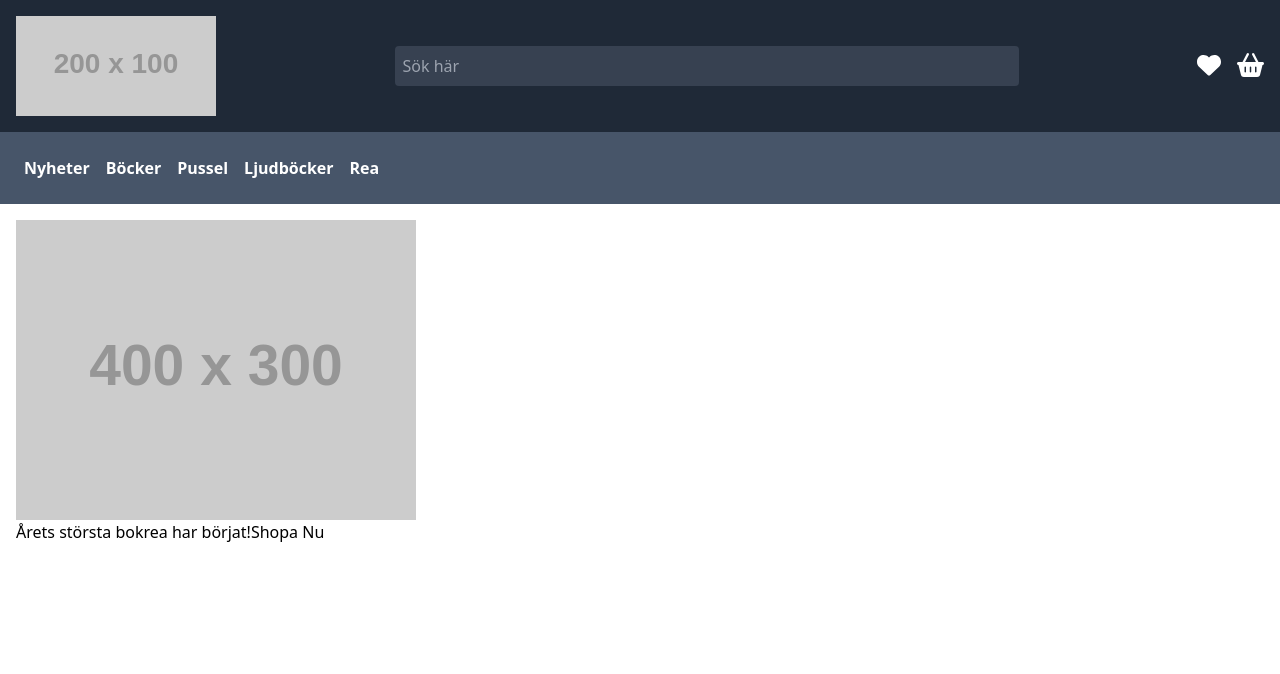
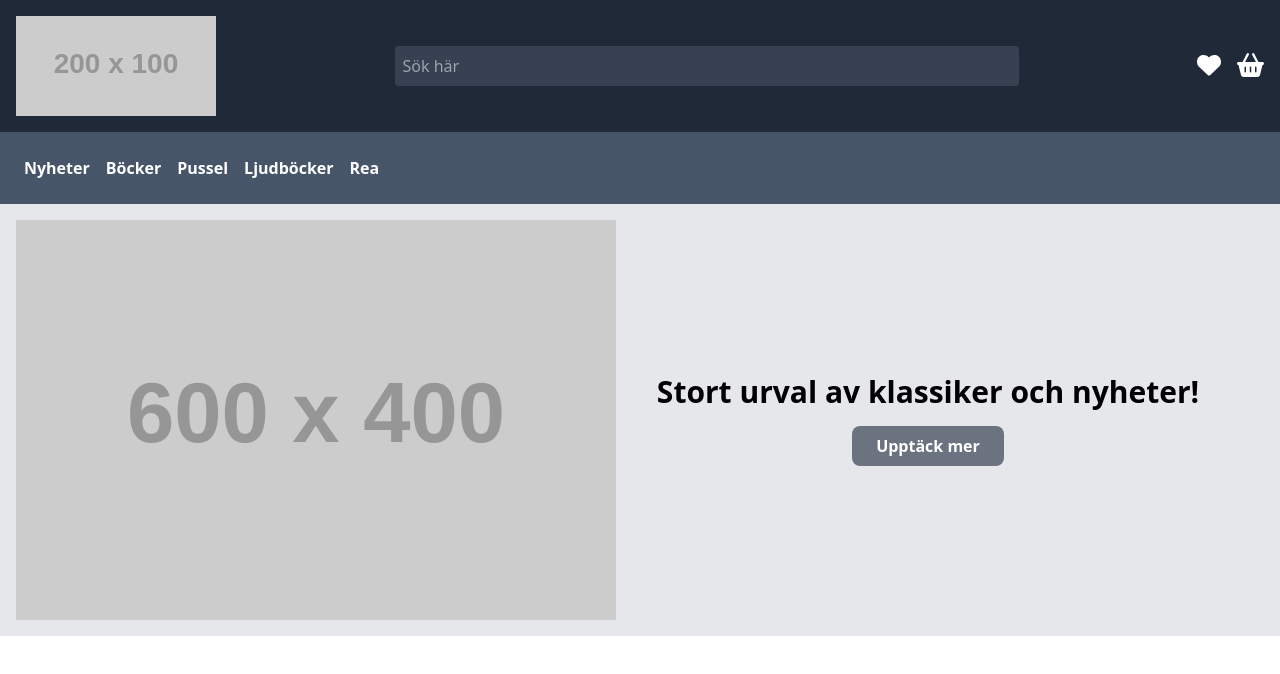
Before and after one commit to Nofilip/Bokiverse, a React (Vite) app: page / in a window 1280 px wide. Shown: the top 674 px of the page. Built offline with nearby package versions, Linux system fonts and the light colour scheme.

Commit message:
fixed a dynamic Hero

```diff
--- a/src/App.jsx
+++ b/src/App.jsx
@@ -1,5 +1,6 @@
 import './App.css'
 import Header from './components/header/header';
+import Hero from './components/Hero/Hero';
 import NavBar from './components/NavBar/NavBar';
 
 
@@ -10,14 +11,7 @@ function App() {
 
       <NavBar />
 
-      <section className='p-4'>
-        <div><img src="https://placehold.co/400x300" alt="" /></div>
-        <div>
-        <span className='bg-'>Årets största bokrea har börjat!</span>
-        <a href="/">Shopa Nu</a>
-        </div>
-
-      </section>
+      <Hero />
     </>
   );
 }
--- a/src/components/Hero/Hero.jsx
+++ b/src/components/Hero/Hero.jsx
@@ -0,0 +1,39 @@
+import { useState, useEffect } from "react";
+
+function Hero () {
+
+  const message = [
+    "Utforska nya världar genom böcker!",
+    "Stort urval av klassiker och nyheter!",
+    "Böcker för alla smaker och åldrar!",
+    "Fri frakt över 500 kr!"
+  ];
+
+  const [messageIndex, setMessageIndex] = useState(0);
+
+  useEffect(() => {
+    const interval = setInterval (() => {
+      setMessageIndex ((prevIndex) => (prevIndex + 1) % message.length)
+    }, 5000);
+
+    return () => clearInterval(interval);
+  }, []);
+
+
+
+  return (
+    <section className='p-4 sm:flex bg-gray-200 text-center'>
+    <div><img className="w-full" src="https://placehold.co/600x400" alt="" /></div>
+    <div className="p-4 sm:w-1/2 flex flex-col justify-center items-center text-center">
+
+    <h1 className="text-3xl font-bold">{message[messageIndex]}</h1>
+
+      <div className="py-2 px-6 mt-4 font-bold bg-gray-500 text-white rounded-lg hover:bg-gray-600 transition">
+      <a href="/">Upptäck mer</a>
+      </div>
+    </div>
+
+  </section>
+  )
+}
+export default Hero;
```
